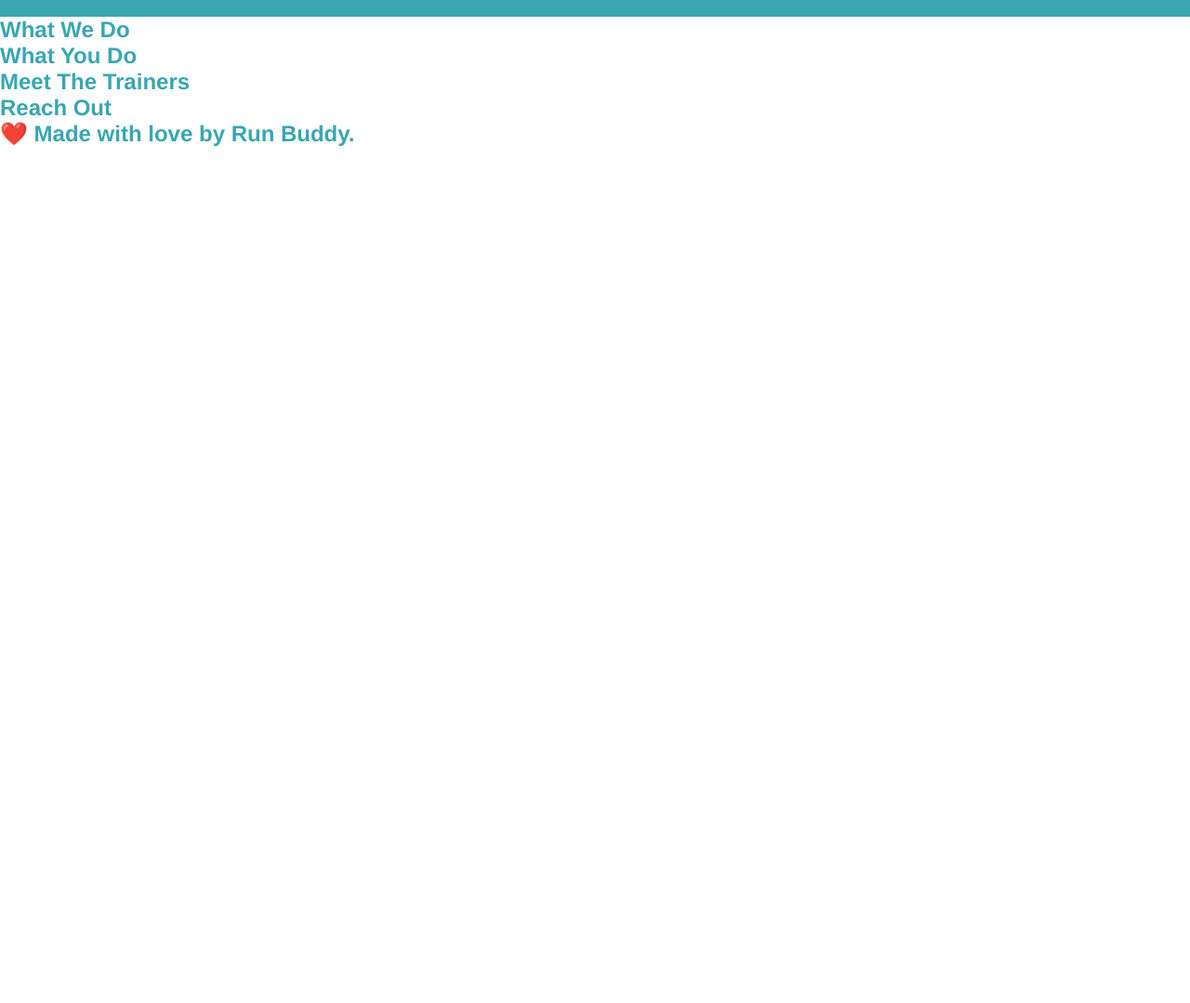
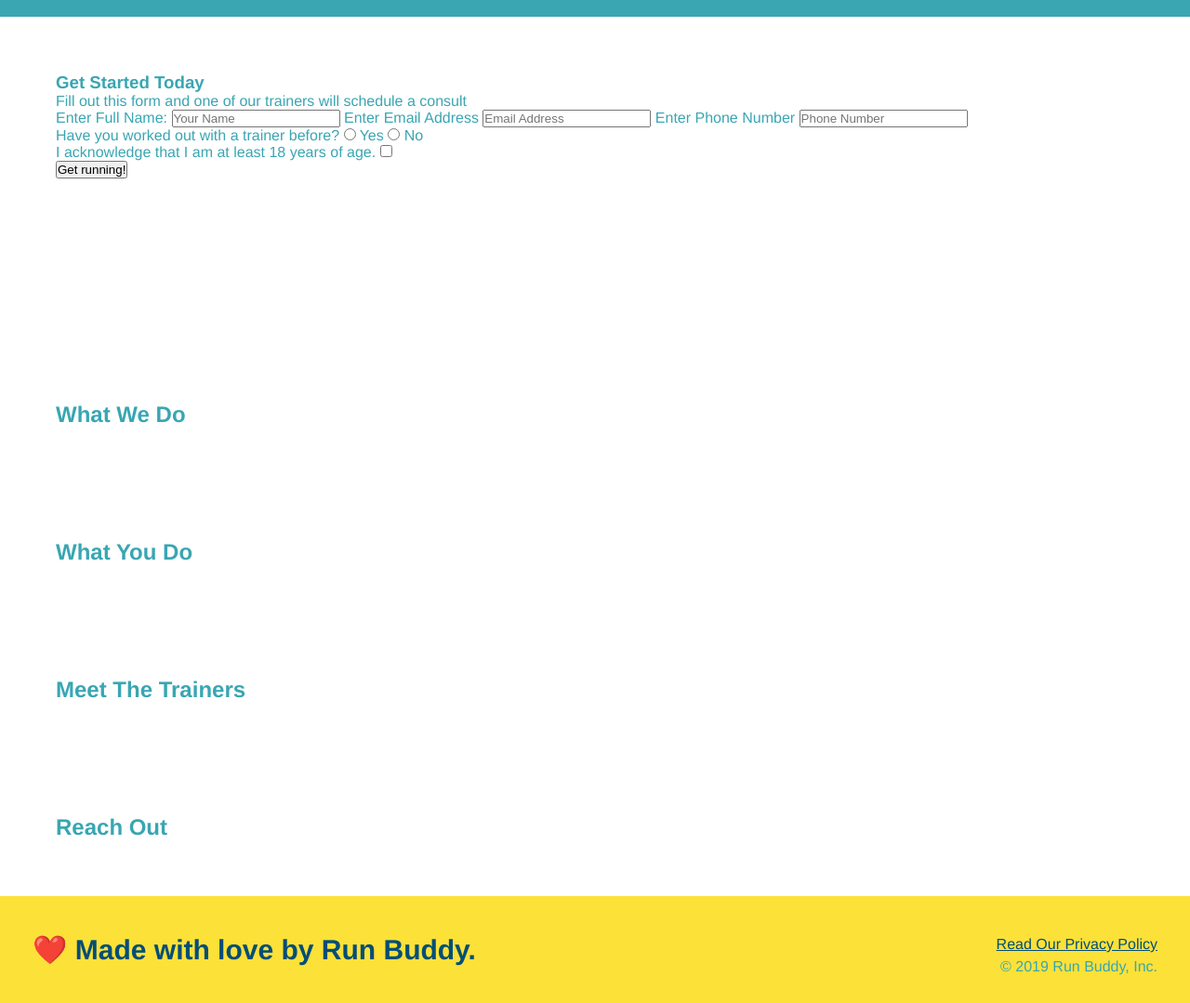
Before and after one commit to Bradleytevans/run-buddy, a plain HTML site: page index.html in a window 1280 px wide. Shown: the part 64-1143 px from the top of the page at 93% size. Before the commit the page ends 800 px from the top, so only its background shows below. Drawn offline with Linux system fonts and the light colour scheme.

Commit message:
worked on hero section and added buttons and input

```diff
--- a/assets/css/style.css
+++ b/assets/css/style.css
@@ -1,6 +1,7 @@
 * {
   margin: 0;
   padding: 0;
+  box-sizing: border-box;
 }
 body {
   color: #39a6b2;
@@ -36,3 +37,25 @@ header nav {
   font-weight: lighter;
   font-size: 22px;
  }
+ footer {
+  background: #fce138;
+  width: 100%;
+  padding: 40px 35px;
+ }
+ footer h2 {
+  display: inline;
+  color: #024e76;
+  font-size: 30px;
+  margin: 0;
+ }
+ footer div {
+  float: right;
+  line-height: 1.5;
+  text-align: right;
+ }
+ footer a {
+   color: #024e76
+ }
+ section {
+  padding: 60px;
+}
--- a/index.html
+++ b/index.html
@@ -11,8 +11,7 @@
   <!-- navigation -->
   <header>
     <h1>
-      <!--ask why its not working*****-->
-      <a href="/">RUN BUDDY</a>
+      <a href="index.html">RUN BUDDY</a>
     </h1>
     <nav>
       <ul>
@@ -31,6 +30,38 @@
       </ul>
     </nav>
   </header>
+<!--hero section-->
+  <section>
+    <div>
+      <h3>Get Started Today</h3>
+      <p>Fill out this form and one of our trainers will schedule a consult</p>
+    <form>
+      <label for="name">Enter Full Name:</label>
+      <input type="text" placeholder="Your Name" name="name" id="name" />
+      <label for="email">Enter Email Address</label>
+      <input type="email" placeholder="Email Address" name="email" id="email">
+      <label for="phone">Enter Phone Number</label>
+      <input type="tel" placeholder="Phone Number" name="phone" id="phone">
+      <p>
+        Have you worked out with a trainer before?
+        <input type="radio" name="trainer-confirm" id="trainer-yes" />
+        <label for="trainer-yes">Yes</label>
+        <input type="radio" name="trainer-confirm" id="trainer-no" />
+        <label for="trainer-no">No</label>
+      </p>
+      <p>
+        <label for="checkbox" >
+          I acknowledge that I am at least 18 years of age.
+        </label>
+        <input type="checkbox" name="age-confirm" id="checkbox" />
+      </p>
+      <button type="submit">
+        Get running!
+      </button>
+    </form>
+    </div>
+  </section>
+  <!--hero section end-->
 
   <!-- hero/jumbotron -->
   <section>
@@ -59,6 +90,10 @@
   <!-- footer -->
   <footer>
     <h2>❤️ Made with love by Run Buddy.</h2>
+    <div>
+      <a href="#">Read Our Privacy Policy</a><br />
+      &copy; 2019 Run Buddy, Inc.
+    </div>
   </footer>
 </body>
 
```
